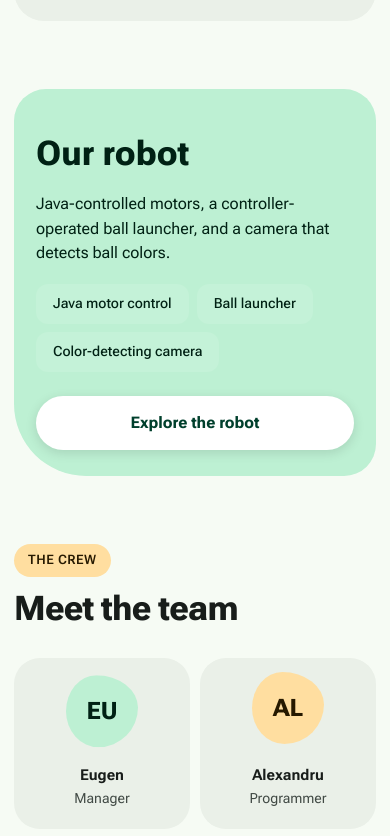
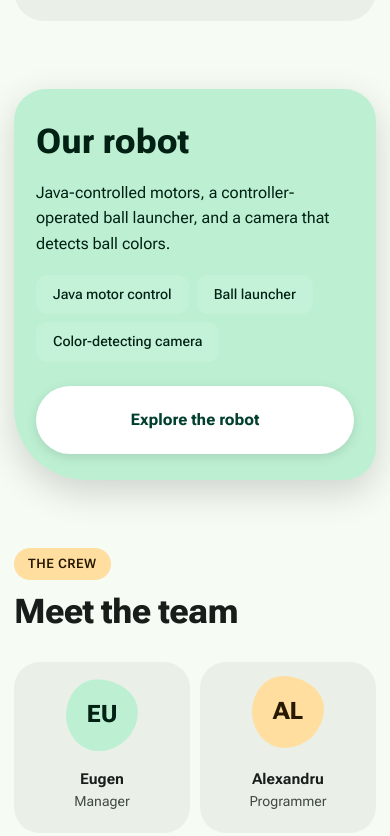
Before and after one commit to Dany0443/carpentech, a plain HTML site: page index.html in a window 390 px wide. Shown: the part 1855-2691 px from the top of the page. Drawn offline with nearby package versions, Linux system fonts and the light colour scheme.

Commit message:
Redesign robot card and animate dialog opening

```diff
--- a/index.html
+++ b/index.html
@@ -118,15 +118,22 @@ h2{font-size:clamp(34px,5.5vw,56px);font-weight:800;margin:14px 0 12px}
 .panel{border-radius:44px;padding:clamp(28px,4vw,48px);background:var(--sc-low);border:1px solid var(--outline-variant)}
 .panel.dark{background:var(--primary-container);color:var(--on-primary-container);border:0;border-radius:44px 44px 44px 120px}
 .panel h3{font-size:34px;font-weight:800;margin:12px 0}
-.robot-card{display:block;width:100%;font:inherit;text-align:left;cursor:pointer;transition:transform .3s var(--spring),box-shadow .3s}
-.robot-card:hover{transform:translateY(-4px);box-shadow:0 12px 28px rgba(0,0,0,.12)}
+.robot-card{position:relative;display:grid;grid-template-columns:minmax(0,1fr) minmax(200px,250px);grid-template-rows:auto auto auto;align-items:center;column-gap:clamp(24px,5vw,72px);row-gap:0;width:min(100%,1000px);margin:0 auto;padding:clamp(28px,4vw,48px);border-radius:36px 36px 36px 88px;font:inherit;text-align:left;cursor:pointer;box-shadow:0 12px 36px rgba(0,0,0,.16);transition:transform .35s var(--spring),box-shadow .35s ease}
+.robot-card:hover{transform:translateY(-4px);box-shadow:0 18px 44px rgba(0,0,0,.24)}
+.robot-card:active{transform:scale(.99)}
 .robot-card:focus-visible{outline:3px solid var(--primary);outline-offset:4px}
-.robot-card-title{display:block;font-size:34px;font-weight:800;margin:12px 0}
-.robot-summary{display:block;max-width:70ch}
-.robot-hint{display:flex;align-items:center;justify-content:center;width:100%;margin-top:24px;padding:15px 22px;border-radius:99px;background:#fff;color:#003F2C;font-weight:750;text-align:center;box-shadow:0 3px 12px rgba(0,0,0,.12);transition:transform .35s var(--spring),box-shadow .35s ease,background .25s ease}
+.robot-card-title,.robot-summary,.robot-card .chips{grid-column:1}
+.robot-card-title{grid-row:1;display:block;font-size:34px;font-weight:800;margin:0 0 12px}
+.robot-summary{grid-row:2;display:block;max-width:70ch;line-height:1.6}
+.robot-card .chips{grid-row:3}
+.robot-hint{grid-column:2;grid-row:1 / 4;align-self:center;display:flex;align-items:center;justify-content:center;width:100%;min-height:68px;padding:15px 22px;border-radius:99px;background:#fff;color:#003F2C;font-weight:750;text-align:center;box-shadow:0 3px 12px rgba(0,0,0,.12);transition:transform .35s var(--spring),box-shadow .35s ease,background .25s ease}
 .robot-card:hover .robot-hint,.robot-card:focus-visible .robot-hint{transform:translateY(-3px);background:#F6FBF4;box-shadow:0 8px 20px rgba(0,0,0,.2)}
+.robot-card:active .robot-hint{transform:scale(.96);box-shadow:0 1px 4px rgba(0,0,0,.18)}
 .robot-dialog{width:min(900px,calc(100vw - 32px));max-height:calc(100vh - 32px);overflow:auto;margin:auto;padding:clamp(24px,4vw,40px);border:1px solid var(--outline-variant);border-radius:36px;background:var(--surface);color:var(--on-surface);box-shadow:0 24px 80px rgba(0,0,0,.32)}
-.robot-dialog::backdrop{background:rgba(0,0,0,.68);backdrop-filter:blur(5px)}
+.robot-dialog[open]{animation:robot-dialog-in .38s var(--spring) both}
+.robot-dialog::backdrop{background:rgba(0,0,0,.68);backdrop-filter:blur(5px);animation:robot-backdrop-in .32s ease-out both}
+@keyframes robot-dialog-in{from{opacity:0;transform:translateY(18px) scale(.96)}to{opacity:1;transform:translateY(0) scale(1)}}
+@keyframes robot-backdrop-in{from{background:rgba(0,0,0,0);backdrop-filter:blur(0)}to{background:rgba(0,0,0,.68);backdrop-filter:blur(5px)}}
 .robot-dialog-head{display:flex;align-items:flex-start;justify-content:space-between;gap:16px;margin-bottom:20px}
 .robot-dialog h3{font-size:clamp(30px,5vw,42px);font-weight:800;line-height:1.05}
 .robot-dialog-grid{display:grid;grid-template-columns:1.1fr .9fr;gap:24px;align-items:stretch}
@@ -214,6 +221,9 @@ footer .wrap{display:flex;flex-wrap:wrap;gap:12px;justify-content:space-between;
   .links{display:none}
   .hero-card{grid-template-columns:1fr;border-radius:40px 40px 40px 80px}
   .blob{width:min(78%,320px);order:-1}
+  .robot-card{grid-template-columns:1fr;grid-template-rows:auto auto auto auto;gap:0}
+  .robot-card-title,.robot-summary,.robot-card .chips,.robot-hint{grid-column:1;grid-row:auto}
+  .robot-hint{margin-top:24px}
   .stats{grid-template-columns:repeat(3,1fr)}.team{grid-template-columns:repeat(2,1fr)}.mem:last-child{grid-column:1/-1}
   .grid3,.feature{grid-template-columns:1fr}
   .robot-dialog-grid{grid-template-columns:1fr}
@@ -411,7 +421,13 @@ html.theme-anim,html.theme-anim *{transition:background-color .5s ease,color .5s
   ['wheel','touchstart','keydown','pointerdown'].forEach(function(ev){addEventListener(ev,function(){forced=null},{passive:true})});
   document.querySelectorAll('[data-s]').forEach(function(a){a.addEventListener('click',function(){forced=a.dataset.s;setActive(forced)})});
   var robotDialog=document.getElementById('robot-dialog');
-  document.getElementById('robot-open').addEventListener('click',function(){robotDialog.showModal()});
+  var robotOpen=document.getElementById('robot-open');
+  robotOpen.addEventListener('click',function(){
+    if(matchMedia('(prefers-reduced-motion: reduce)').matches){robotDialog.showModal();return}
+    robotOpen.animate([{transform:'scale(1)'},{transform:'scale(.985)'},{transform:'scale(1)'}],{duration:240,easing:'cubic-bezier(.34,1.56,.64,1)'});
+    robotOpen.querySelector('.robot-hint').animate([{transform:'scale(1)'},{transform:'scale(.94)'},{transform:'scale(1)'}],{duration:240,easing:'cubic-bezier(.34,1.56,.64,1)'});
+    setTimeout(function(){robotDialog.showModal()},110)
+  });
   document.getElementById('robot-close').addEventListener('click',function(){robotDialog.close()});
   robotDialog.addEventListener('click',function(e){if(e.target===robotDialog)robotDialog.close()});
   spy();
```
